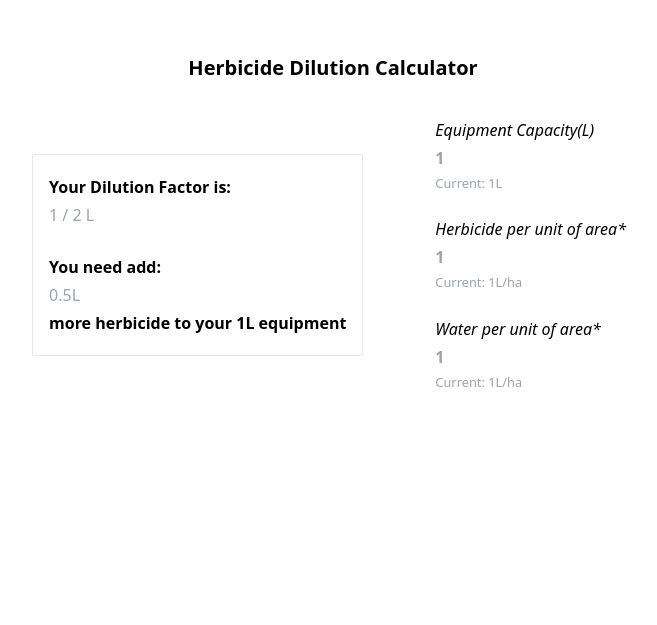
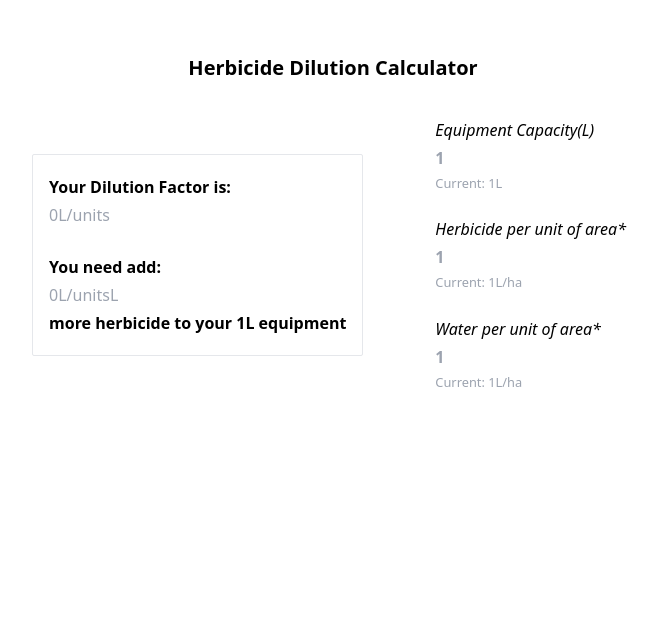
Before and after one commit to landonjohnsontechnologies/herbicide-dilution-calculator, a React (Create React App) app: page / in a window 1280 px wide. Shown: the part 175-800 px from the top of the page, without its empty margins (307-964 px from the left). Built offline with nearby package versions, Linux system fonts and the light colour scheme.

Commit message:
💙 passing arguments in useEffect

```diff
--- a/src/App.jsx
+++ b/src/App.jsx
@@ -11,7 +11,7 @@ function App() {
 	const [water, setWater] = useState(1);
 	const [volumeTotal, setVolumeTotal] = useState(0);
 
-	useEffect(() => {
+	useEffect((herbicide, water, capacity, volumeTotal, dilutionFactorNumber) => {
 		if (herbicide >= 1 || water >= 1) {
 			setVolumeTotal(Number(herbicide) + Number(water));
 			setDilutionFactor(`${herbicide} / ${volumeTotal} L`);
```
